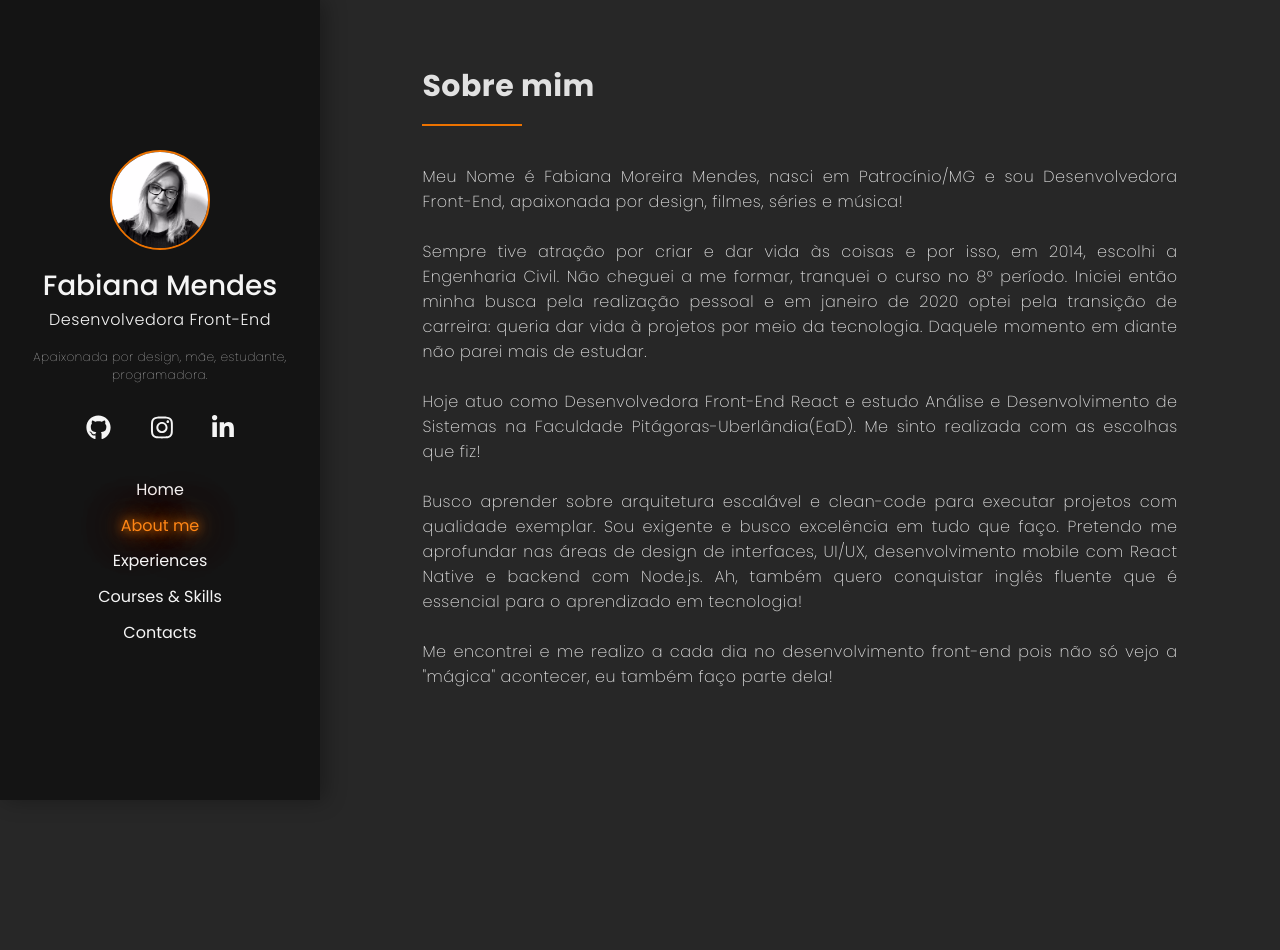
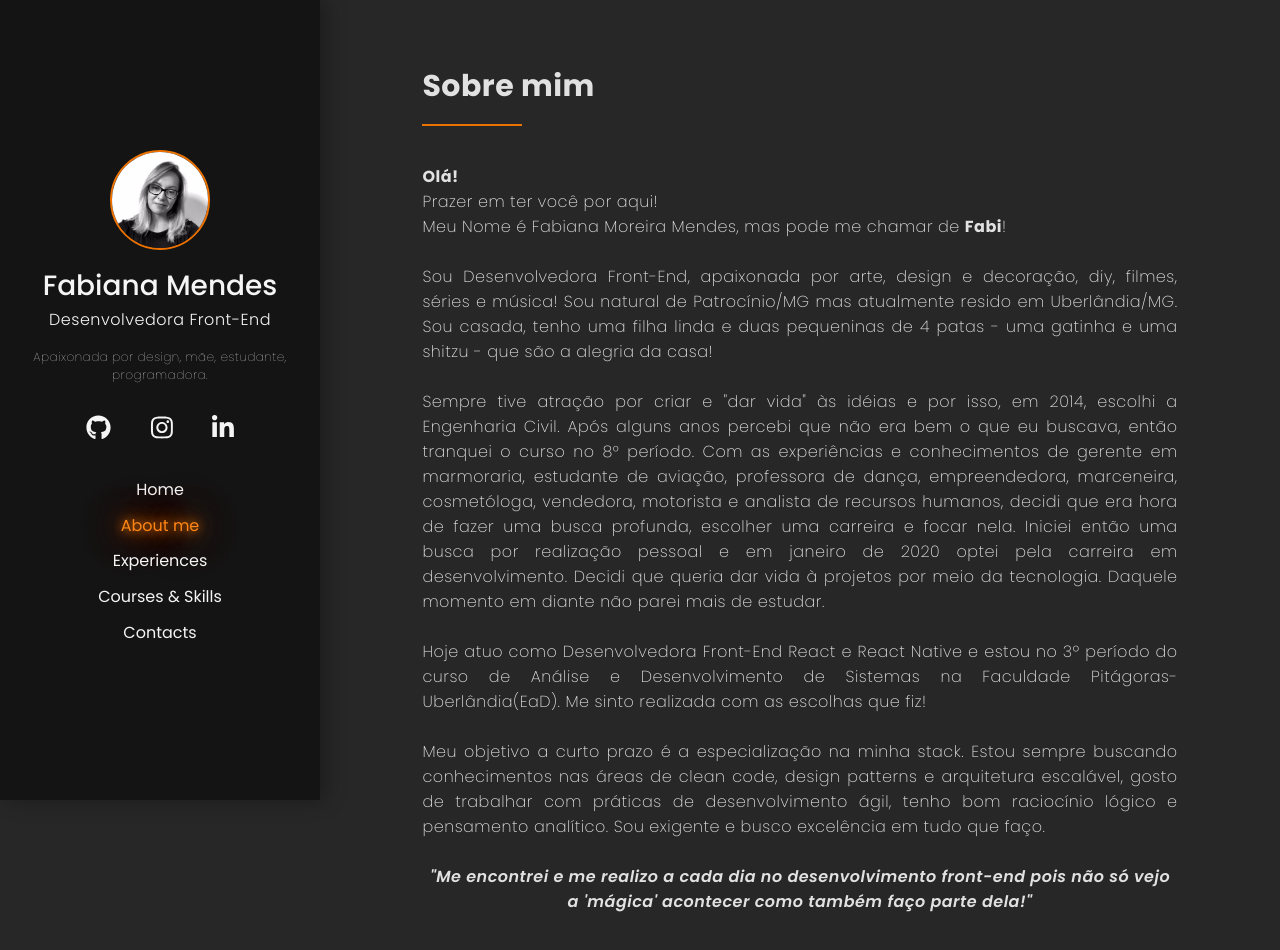
Before and after one commit to FabianaMendes/react-portfolio, a React (Create React App) app: page /about in a window 1280 px wide. Shown: the top 950 px of the page. Before the commit the page ends 800 px from the top, so only its background shows below. Built offline with nearby package versions, Linux system fonts and the light colour scheme.

Commit message:
Atualiza texto da página 'About'

```diff
--- a/src/pages/About/index.js
+++ b/src/pages/About/index.js
@@ -7,30 +7,43 @@ export default function About() {
             <h2>Sobre mim</h2>
             <div className="line"></div>
             <p>
-                Meu Nome é Fabiana Moreira Mendes, nasci em Patrocínio/MG e sou
-                Desenvolvedora Front-End, apaixonada por design,
-                filmes, séries e música!
+                <b>Olá!</b>
+                <br></br>
+                Prazer em ter você por aqui!
+                <br></br>
+                Meu Nome é Fabiana Moreira Mendes, mas pode me chamar de <b>Fabi</b>!
+                <br></br>
+                <br></br>
+                Sou Desenvolvedora Front-End, apaixonada por arte, design e decoração, diy, filmes, séries e música!
+                Sou natural de Patrocínio/MG mas atualmente resido em Uberlândia/MG.
+                Sou casada, tenho uma filha linda e duas pequeninas de 4 patas - uma gatinha e uma shitzu - que são
+                a alegria da casa!
+                <br></br>
+                <br></br>
+                Sempre tive atração por criar e "dar vida" às idéias e por isso,
+                em 2014, escolhi a Engenharia Civil. Após alguns anos percebi que não era bem o que eu buscava,
+                então tranquei o curso no 8° período. Com as experiências e conhecimentos de gerente em marmoraria,
+                estudante de aviação, professora de dança, empreendedora, marceneira, cosmetóloga, vendedora, motorista
+                e analista de recursos humanos, decidi que era hora de fazer uma busca profunda, escolher uma carreira
+                e focar nela. Iniciei então uma busca por realização pessoal e em janeiro de 2020 optei pela
+                carreira em desenvolvimento. Decidi que queria dar vida à projetos por meio da tecnologia.
+                Daquele momento em diante não parei mais de estudar.
+                <br></br>
+                <br></br>
+                Hoje atuo como Desenvolvedora Front-End React e React Native e estou no 3º período do curso de
+                Análise e Desenvolvimento de Sistemas na Faculdade Pitágoras-Uberlândia(EaD).
+                Me sinto realizada com as escolhas que fiz!
+                <br></br>
+                <br></br>
+                Meu objetivo a curto prazo é a especialização na minha stack. Estou sempre buscando conhecimentos
+                nas áreas de clean code, design patterns e arquitetura escalável, gosto de trabalhar com práticas de desenvolvimento ágil,
+                tenho bom raciocínio lógico e pensamento analítico. Sou exigente e busco
+                excelência em tudo que faço.
                 <br></br><br></br>
-                Sempre tive atração por criar e dar vida às coisas e por isso,
-                em 2014, escolhi a Engenharia Civil. Não cheguei a me formar,
-                tranquei o curso no 8° período. Iniciei então minha busca pela
-                realização pessoal e em janeiro de 2020 optei pela transição de
-                carreira: queria dar vida à projetos por meio da tecnologia.
-                Daquele momento em diante não parei mais de estudar.
-                <br></br><br></br>
-                Hoje atuo como Desenvolvedora Front-End React e estudo Análise
-                e Desenvolvimento de Sistemas na Faculdade Pitágoras-Uberlândia(EaD).
-                Me sinto realizada com as escolhas que fiz!
-                <br></br><br></br>
-                Busco aprender sobre arquitetura escalável e clean-code para
-                executar projetos com qualidade exemplar. Sou exigente e busco
-                excelência em tudo que faço. Pretendo me aprofundar nas áreas de
-                design de interfaces, UI/UX, desenvolvimento mobile com React Native e
-                backend com Node.js. Ah, também quero conquistar inglês fluente
-                que é essencial para o aprendizado em tecnologia!
-                <br></br><br></br>
-                Me encontrei e me realizo a cada dia no desenvolvimento front-end
-                pois não só vejo a "mágica" acontecer, eu também faço parte dela!
+            </p>
+            <p className="final-sentence">
+                "Me encontrei e me realizo a cada dia no desenvolvimento front-end
+                pois não só vejo a 'mágica' acontecer como também faço parte dela!"
             </p>
         </div>
         </>
--- a/src/pages/About/style.css
+++ b/src/pages/About/style.css
@@ -1,3 +1,10 @@
 .container p {
     text-align: justify;
 }
+
+.container .final-sentence {
+    text-align: center;
+    align-self: center;
+    font-weight: 600;
+    font-style: italic;
+}
```
